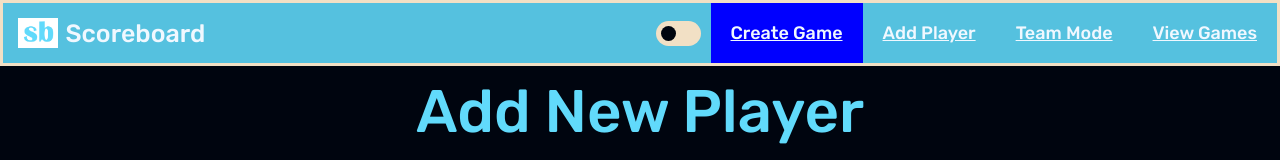
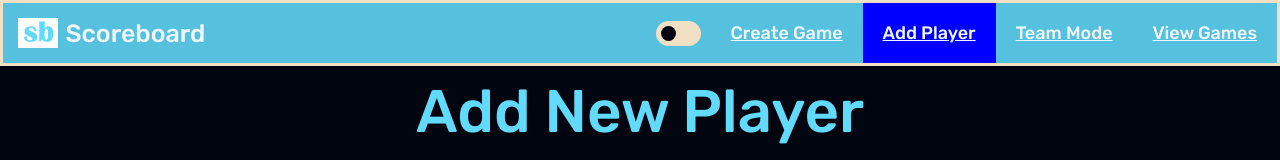
Before and after one commit to darienmiller88/DigitalScoreBoard, a Vue app in the folder client/: page /add-new-players in a window 1280 px wide. Shown: the top 160 px of the page. Built offline with nearby package versions, Linux system fonts and the light colour scheme; no server answers; a web font is replaced by a local one.

Commit message:
fix: scrapped all state management for navbar, and just used the active class property of the Router link. mind = blown

```diff
--- a/client/src/components/NavBar/NavBar.vue
+++ b/client/src/components/NavBar/NavBar.vue
@@ -2,15 +2,11 @@
     import { useWindowSize } from "@vueuse/core"
     import { Icon } from "@iconify/vue"
     import { ref } from "vue";
-    import { storeToRefs } from "pinia";
-    import { NavBarStore, NavBarItem } from "../../stores/NavBarStore";
 
     import PhoneNavMenu from "../PhoneNavMenu/PhoneNavMenu.vue";
     import DarkModeToggle from "../DarkModeToggle/DarkModeToggle.vue";
 
     const { width } = useWindowSize();
-    const { activeNavBarItem } = storeToRefs(NavBarStore())
-    const { setActiveNavBarItem } = NavBarStore()
     const isPhoneMenuActive = ref<boolean>(false)
 </script>
 
@@ -29,32 +25,16 @@
             <DarkModeToggle />
 
             <!-- Route to "/" -->
-            <RouterLink
-                to="/"
-                :class="activeNavBarItem === NavBarItem.CREATE_NEW_GAME ? 'active link-item' : 'link-item'"
-                @click="() => setActiveNavBarItem(NavBarItem.CREATE_NEW_GAME)"
-            >Create Game</RouterLink>
+            <RouterLink to="/" activeClass="active link-item" class="link-item">Create Game</RouterLink>
 
             <!-- Route to "/add-new-players" -->
-            <RouterLink
-                to="/add-new-players"
-                :class="activeNavBarItem === NavBarItem.ADD_PLAYER ? 'active link-item' : 'link-item'"
-                @click="() => setActiveNavBarItem(NavBarItem.ADD_PLAYER)"
-            >Add Player</RouterLink>
+            <RouterLink to="/add-new-players" activeClass="active link-item" class="link-item">Add Player</RouterLink>
 
             <!-- Route to "/team-mode" -->
-            <RouterLink
-                to="/team-mode"
-                :class="activeNavBarItem === NavBarItem.TEAM_MODE ? 'active link-item' : 'link-item'"
-                @click="() => setActiveNavBarItem(NavBarItem.TEAM_MODE)"
-            >Team Mode</RouterLink>
+            <RouterLink to="/team-mode" activeClass="active link-item" class="link-item">Team Mode</RouterLink>
 
             <!-- Route to /view games -->
-            <RouterLink
-                to="/view-games"
-                :class="activeNavBarItem === NavBarItem.VIEW_GAMES ? 'active link-item' : 'link-item'"
-                @click="() => setActiveNavBarItem(NavBarItem.VIEW_GAMES)"
-            >View Games</RouterLink>
+            <RouterLink to="/view-games" activeClass="active link-item" class="link-item">View Games</RouterLink>
             <!-- <RouterLink class="link-item">Sign out</RouterLink> -->
         </div>
     </nav>
--- a/client/src/stores/NavBarStore.ts
+++ /dev/null
@@ -1,27 +0,0 @@
-import { defineStore } from 'pinia';
-import { ref } from 'vue';
-
-//The navbar currently has four items: "Create game", "Add Player", "Team Mode", "View Games"
-export enum NavBarItem {
-    CREATE_NEW_GAME,
-    ADD_PLAYER,
-    TEAM_MODE,
-    VIEW_GAMES
-}
-
-export const NavBarStore = defineStore("NavBarStore", () => {
-
-    //Initialize the first navbar item to be highlighted.
-    const activeNavBarItem = ref<NavBarItem>(NavBarItem.CREATE_NEW_GAME)
-
-    const setActiveNavBarItem = (navbarItem: NavBarItem) => {
-        activeNavBarItem.value = navbarItem
-    }
-
-    return {
-        activeNavBarItem,
-        setActiveNavBarItem
-    }
-}, {
-    persist: true
-})
```
